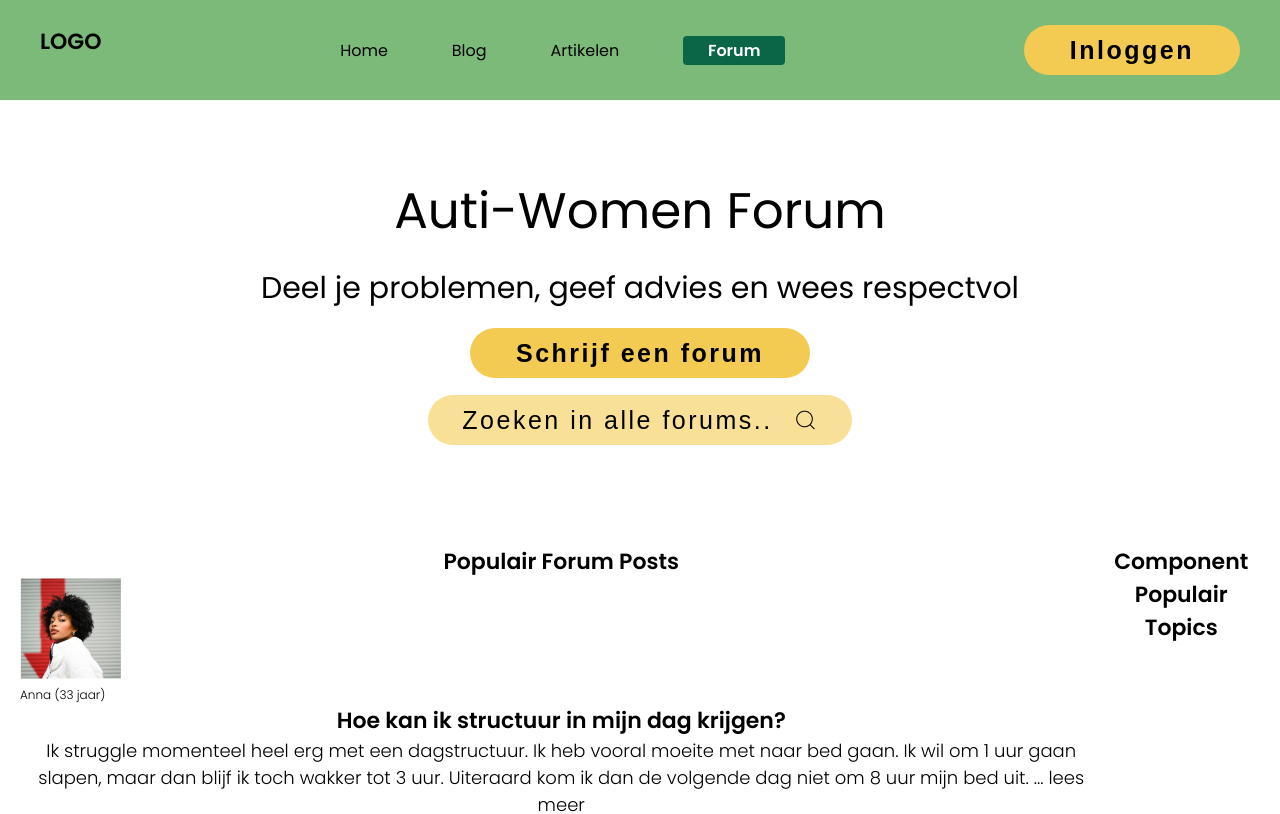
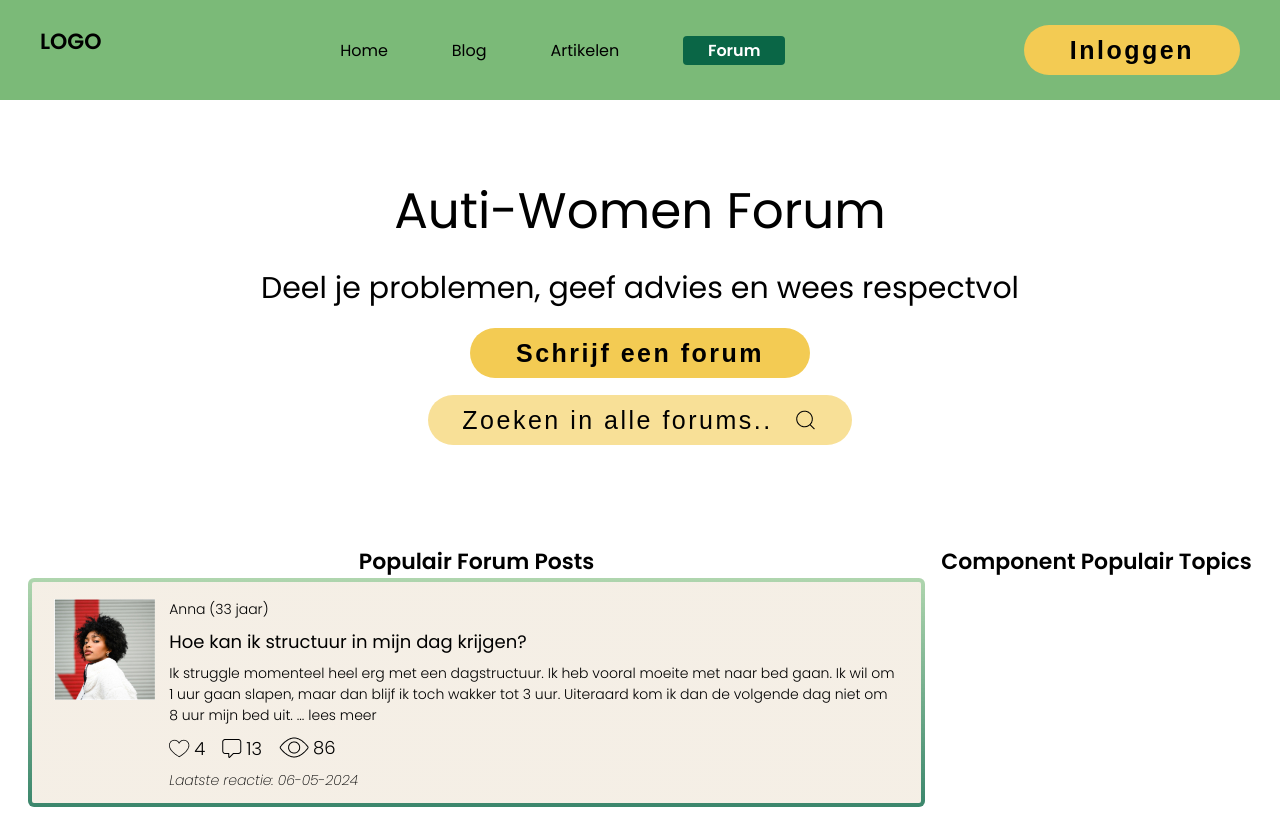
Before and after one commit to TamaraDeBeer/Frontend-AutiWomen, a React (Vite) app: page /forum in a window 1280 px wide. Shown: the top 814 px of the page. Built offline with nearby package versions, Linux system fonts and the light colour scheme; the HTML template or start-up script is replaced by a standard one.

Commit message:
styling toegepast op ForumPostShort component

```diff
--- a/src/components/forumPostShort/ForumPostShort.jsx
+++ b/src/components/forumPostShort/ForumPostShort.jsx
@@ -10,18 +10,18 @@ function ForumPostShort({image, name, age, title, text, likes, comments, views,
         <article className={styles['section-forum__card']}>
             <div>
                 <img src={image} alt={name}/>
-                <div>
-                    <h4>{name} ({age})</h4>
-                    <h3>{title}</h3>
-                    <p>{text} ... lees meer</p>
-                    {/*lees meer wordt een link naar de specifieke post*/}
-                    <div>
-                        <p><img src={likes1} alt="Likes Logo"/>{likes}</p>
-                        <p><img src={comments1} alt="Comments Logo"/>{comments}</p>
-                        <p><img src={views1} alt="Views Logo"/>{views}</p>
-                    </div>
-                    <p>Laatste reactie: {lastReaction}</p>
+            </div>
+            <div className={styles['section-forum__card-information']}>
+                <h4 className={styles['card-information__text']}>{name} ({age})</h4>
+                <p className={styles['card-information__title']}>{title}</p>
+                <p className={styles['card-information__text']}>{text} ... lees meer</p>
+                {/*lees meer wordt een link naar de specifieke post*/}
+                <div className={styles['card-information__logo-section']}>
+                    <p className={styles['card-information__logo']}><img src={likes1} alt="Likes Logo"/>{likes}</p>
+                    <p className={styles['card-information__logo']}><img src={comments1} alt="Comments Logo"/>{comments}</p>
+                    <p className={styles['card-information__logo']}><img src={views1} alt="Views Logo"/>{views}</p>
                 </div>
+                <p className={styles['card-information__reaction']}>Laatste reactie: {lastReaction}</p>
             </div>
         </article>
     );
--- a/src/components/forumPostShort/ForumPostShort.module.css
+++ b/src/components/forumPostShort/ForumPostShort.module.css
@@ -0,0 +1,46 @@
+.section-forum__card {
+    display: flex;
+    padding: 1.06rem 1.31rem 0.75rem 1.38rem;
+    gap: 0.875rem;
+    background: linear-gradient(var(--primary-bg-color), var(--primary-bg-color)) padding-box,
+    linear-gradient(180deg, rgba(122, 186, 120, 0.60) 0%, rgba(10, 104, 71, 0.80) 100%) border-box;
+    border-radius: 6px;
+    border: 4px solid transparent;
+    width: 56.0625rem;
+}
+
+.section-forum__card-information {
+    display: flex;
+    flex-direction: column;
+    align-items: flex-start;
+    gap: 0.5rem;
+}
+
+.card-information__logo-section {
+    display: flex;
+    align-items: baseline;
+    gap: 1.0625rem;
+}
+
+.card-information__logo {
+    display: flex;
+    align-items: center;
+    gap: 0.25rem;
+}
+
+.card-information__title {
+    font-weight: 400;
+}
+
+.card-information__text {
+    font-weight: 300;
+    font-size: 0.875rem;
+    text-align: left;
+}
+
+.card-information__reaction {
+    font-size: 0.875rem;
+    font-weight: 275;
+    font-style: italic;
+
+}
```
